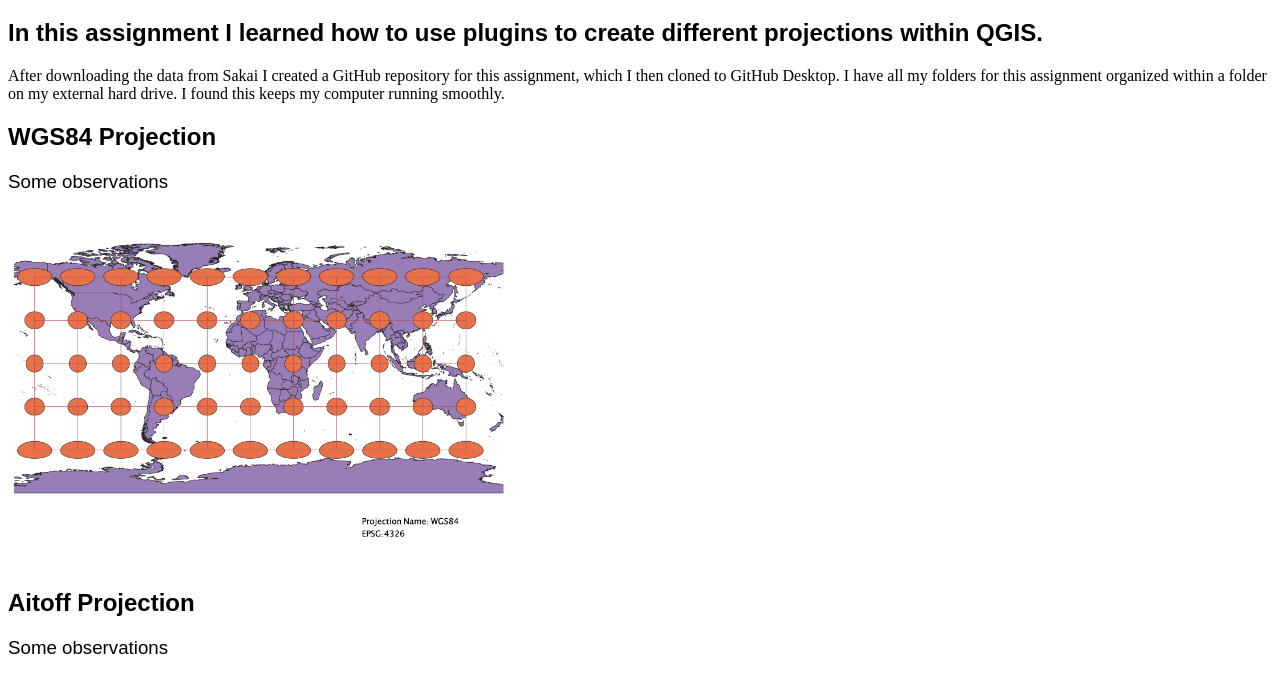
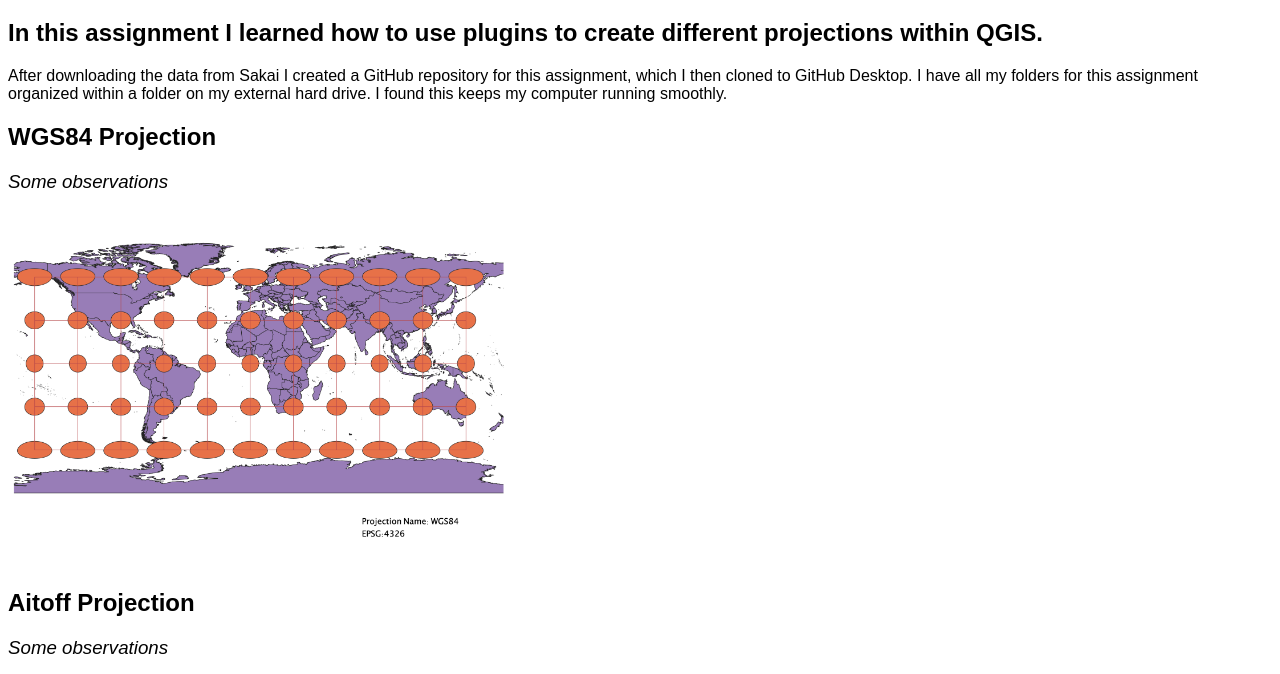
Before and after one commit to lilyhawk/GEO370HW3, a plain HTML site: page Worldprojections/worldprojections.html in a window 1280 px wide. Shown: the part 62-736 px from the top of the page. Drawn offline with Linux system fonts and the light colour scheme; files whose address does not match are found by name.

Commit message:
Update style.css

```diff
--- a/Worldprojections/style.css
+++ b/Worldprojections/style.css
@@ -1,3 +1,4 @@
 h1 {font-family: 'Poller One', cursive;}
 h2{font-family: 'Montserrat', sans-serif;}
-h3{font-family: 'Montserrat',sans-serif;font-weight: 200; }
+h3{font-family: 'Montserrat',sans-serif;font-weight: 400;font-style: italic;}
+p{font-family: 'Montserrat', sans-serif; font-weight: 300;}
```
